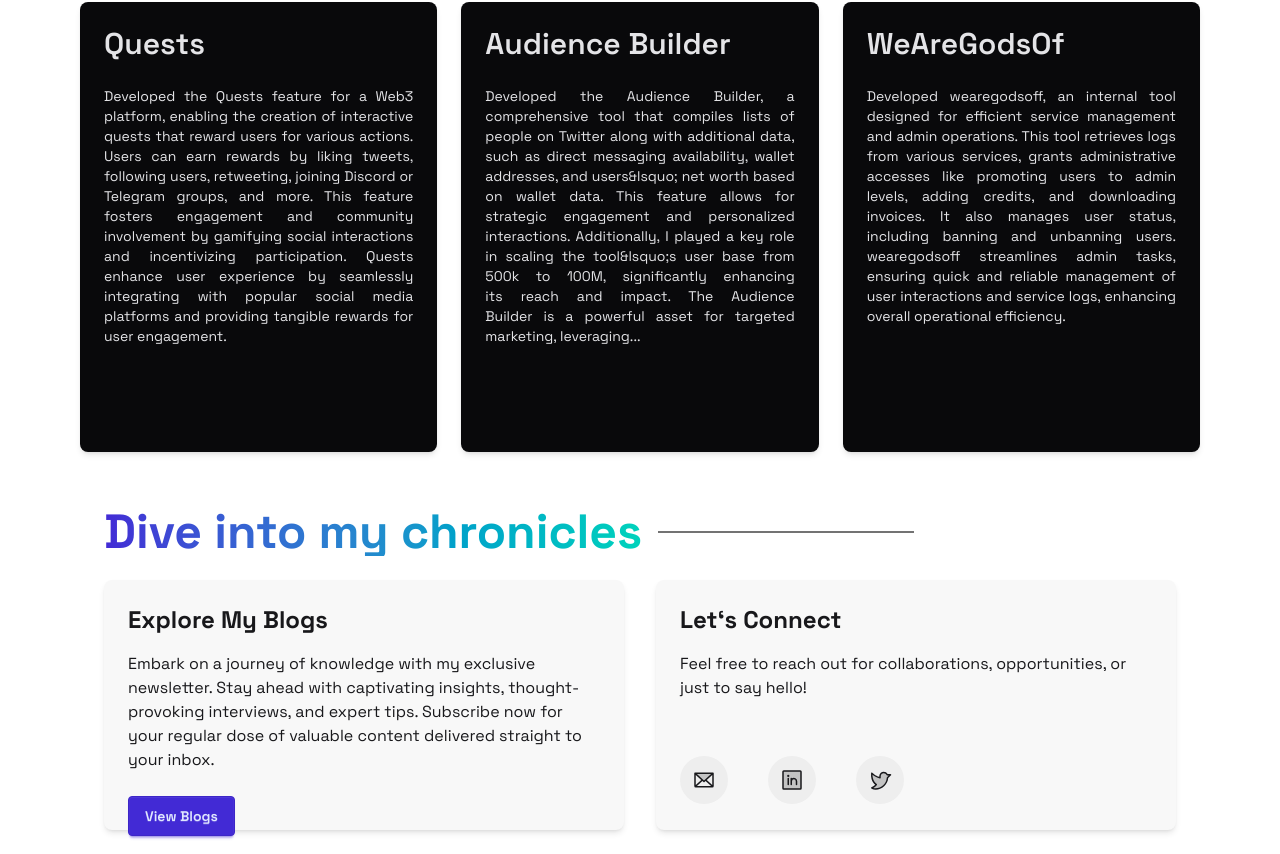
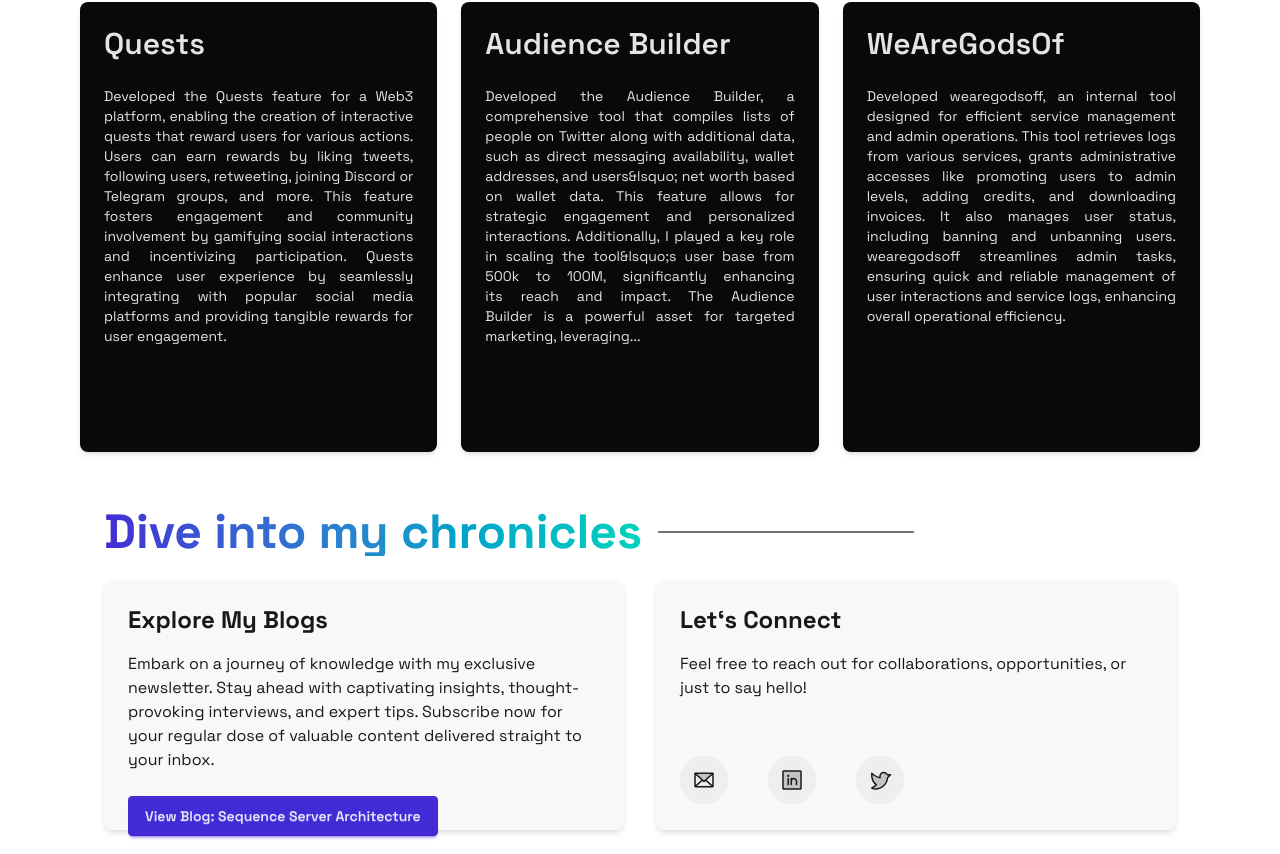
Before and after one commit to npv12/portfolio, a Next.js app: page / in a window 1280 px wide. Shown: the part 3207-4061 px from the top of the page. Built offline with nearby package versions, Linux system fonts and the light colour scheme.

Commit message:
fix: improve blog linking
Signed-off-by: Pranav <pranav10121@gmail.com>

```diff
--- a/app/data/projects.ts
+++ b/app/data/projects.ts
@@ -1,18 +1,20 @@
+const HOST_LINK = "https://portfolio-pranavs-projects-1ca3ecef.vercel.app";
+
 const projects = [
   {
     title: "Personal Portfolio",
     description:
       "Developed a personal developer portfolio from scratch using Next.js and Daisy UI. The project showcases my work, skills, and blog posts, with a clean, responsive design. Implemented dynamic routing for blog pages. The portfolio highlights user-friendly features and a modern UI, demonstrating my ability to build sophisticated web applications from the ground up.",
-    link: "https://portfolio-pranavs-projects-1ca3ecef.vercel.app",
+    link: HOST_LINK,
     githubLink: "https://github.com/npv12/portfolio",
-    liveLink: "https://portfolio-pranavs-projects-1ca3ecef.vercel.app",
-    // blogLink: "https://github.com/npv12/npv12.github.io",
+    liveLink: HOST_LINK,
     tags: ["Next.js", "React", "TailwindCSS", "DaisyUI"],
   },
   {
     title: "Sequences",
     description:
       "Developed Sequences, a dynamic messaging tool that enables sending direct messages and follow-ups based on response sentiment. If the sentiment is positive, Sequences sends a positive reply. It curates responses and allows for intricate follow-up workflows on Twitter and LinkedIn. The platform is designed for seamless communication, ensuring timely and contextually relevant interactions. This tool enhances engagement and streamlines complex messaging workflows across social media platforms.",
+    liveLink: HOST_LINK + "/blogs/sequence-server-architecture",
     tags: ["FastAPI", "Twitter", "LinkedIn", "React", "AWS"],
   },
   {
--- a/app/parts/getInTouch.tsx
+++ b/app/parts/getInTouch.tsx
@@ -26,7 +26,12 @@
               </p>
             </div>
             <div className="mt-6">
-              <button className="btn btn-primary">View Blogs</button>
+              <a
+                href="/blogs/sequence-server-architecture"
+                className="btn btn-primary"
+              >
+                View Blog: Sequence Server Architecture
+              </a>
             </div>
           </div>
         </div>
```
